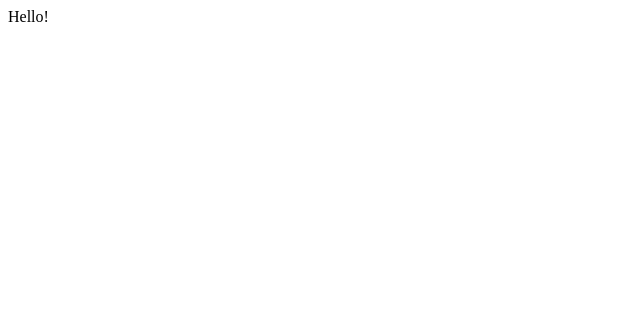
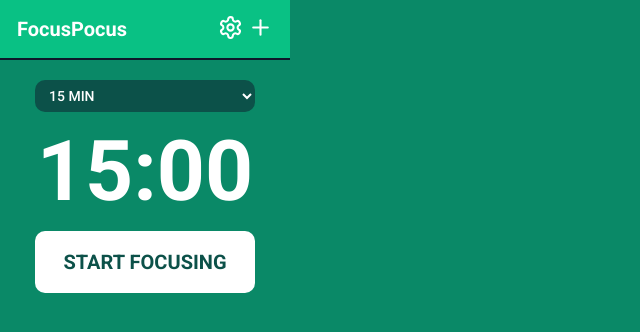
Before and after one commit to jotavetech/focus-pocus, a website built with webpack: page static/popup/index.html in a window 1280 px wide. Shown: the whole page, without its empty margins (0-640 px from the left). Built offline with nearby package versions, Linux system fonts and the light colour scheme.

Commit message:
feat: add popup structure & assets

```diff
--- a/static/popup/index.html
+++ b/static/popup/index.html
@@ -1,11 +1,36 @@
 <!DOCTYPE html>
 <html lang="en">
   <head>
-    <meta charset="UTF-8" />
-    <title>FocusPocus</title>
-    <link rel="stylesheet" href="styles.css" />
+    <title>UNTILED</title>
+    <link rel="stylesheet" type="text/css" href="styles.css" />
   </head>
   <body>
-    Hello!
+    <header>
+      <h1>FocusPocus</h1>
+      <nav>
+        <button id="config-button">
+          <img src="../assets/settings.svg" alt="settings icon" />
+        </button>
+        <button id="add-site-button">
+          <img src="../assets/plus.svg" alt="plus button" />
+        </button>
+      </nav>
+    </header>
+    <main>
+      <select id="select-time">
+        <option value="1" selected>1 MIN</option>
+        <option value="15" selected>15 MIN</option>
+        <option value="25">25 MIN</option>
+        <option value="30">30 MIN</option>
+        <option value="45">45 MIN</option>
+        <option value="60">1 HOUR</option>
+      </select>
+
+      <div class="app">
+        <p id="timer-counter">15:00</p>
+        <button id="start-button">START FOCUSING</button>
+      </div>
+    </main>
   </body>
+  <script src="../popup.js"></script>
 </html>
--- a/static/popup/styles.css
+++ b/static/popup/styles.css
@@ -0,0 +1,118 @@
+@import url("https://fonts.googleapis.com/css2?family=Roboto:ital,wght@0,100;0,300;0,400;0,500;0,700;0,900;1,100;1,300;1,400;1,500;1,700;1,900&display=swap");
+
+:root {
+  --strong: #0d192b;
+  --semistrong: #0c5149;
+  --medium: #0a8967;
+  --normal: #09c184;
+}
+
+* {
+  font-family: "Roboto", sans-serif;
+  margin: 0;
+  padding: 0;
+  box-sizing: border-box;
+  transition: background 0.5s;
+}
+
+button {
+  border: none;
+  outline: none;
+  cursor: pointer;
+  background: none;
+}
+
+body {
+  border-radius: 10px;
+  width: 290px;
+  background: var(--medium);
+}
+
+header {
+  width: 100%;
+  height: 60px;
+  display: flex;
+  align-items: center;
+  justify-content: space-between;
+  padding: 0 17px;
+  background: var(--normal);
+  border-bottom: 2px solid var(--strong);
+}
+
+header h1 {
+  color: #fff;
+  font-size: 20px;
+  font-weight: 600;
+}
+
+header nav {
+  display: flex;
+  align-items: center;
+  gap: 5px;
+}
+
+header button img {
+  width: 25px;
+  height: 25px;
+}
+
+main {
+  display: flex;
+  flex-direction: column;
+  align-items: center;
+  justify-content: center;
+  gap: 10px;
+  padding: 20px;
+}
+
+#select-time {
+  width: 220px;
+  height: 32px;
+  display: flex;
+  justify-content: center;
+  align-items: center;
+  background: var(--semistrong);
+  border-radius: 10px;
+  outline: none;
+  border: none;
+  padding: 0 10px;
+  font-size: 14px;
+  font-weight: 500;
+  color: #fff;
+}
+
+.status #select-time option {
+  background: var(--semistrong);
+  color: #fff;
+}
+
+.app {
+  display: flex;
+  flex-direction: column;
+  align-items: center;
+}
+
+.app #timer-counter {
+  font-weight: 700;
+  font-size: 84px;
+  color: #fff;
+  margin-bottom: 10px;
+}
+
+.app #start-button {
+  width: 220px;
+  height: 62px;
+  background: #fff;
+  border-radius: 10px;
+  font-weight: 700;
+  color: var(--semistrong);
+  font-size: 20px;
+}
+
+.app #start-button:hover {
+  opacity: 85%;
+}
+
+.app #start-button:active {
+  transform: scale(0.95);
+}
```
Also changed, not shown: static/assets/bar-chart.svg (added), static/assets/plus.svg (added), static/assets/remove.svg (added), static/assets/settings.svg (added), static/manifest.json, 3 other files.
